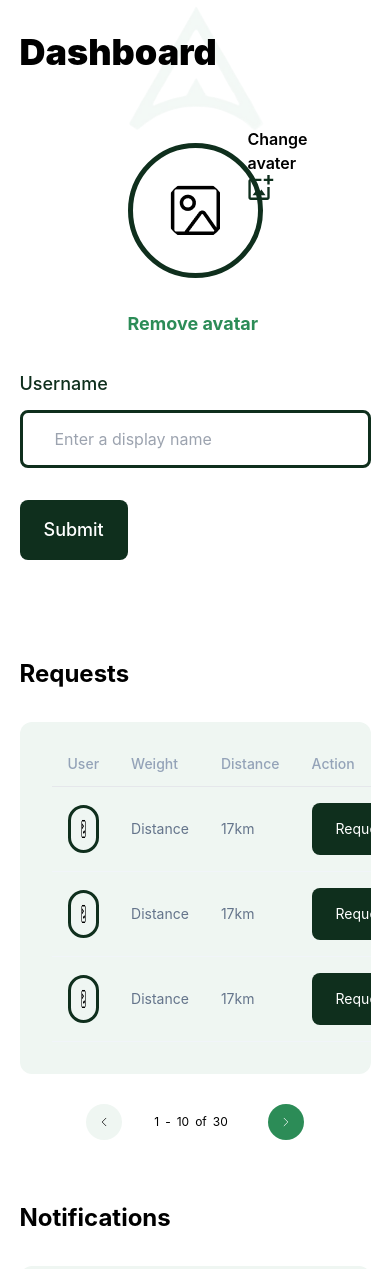
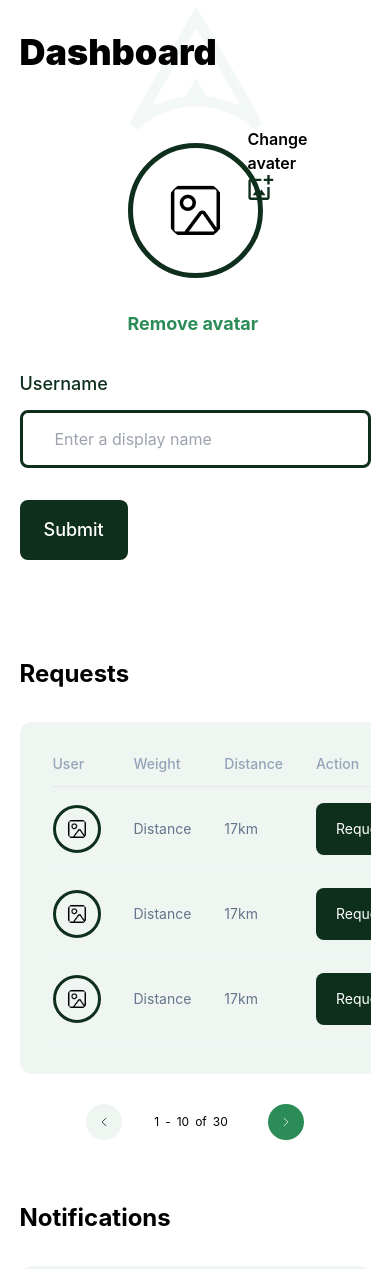
Before and after one commit to acendlabs/eco, a React (Create React App) app: page /dashboard in a window 390 px wide. Shown: the top 1269 px of the page. Built offline with nearby package versions, Linux system fonts and the light colour scheme.

Commit message:
requets table totally responsive

```diff
--- a/src/components/data/Data.jsx
+++ b/src/components/data/Data.jsx
@@ -1,5 +1,4 @@
-import React from "react";
-
+// eslint-disable-next-line
 export const requests = [
   {
     user: "Jay",
--- a/src/components/layout/Pagination.jsx
+++ b/src/components/layout/Pagination.jsx
@@ -1,7 +1,7 @@
 import React from "react";
 
 const Pagination = () => {
-  const onSelect = (e) => null;
+  // const onSelect = (e) => null;
   return (
     <div className="flex justify-center h-24 items-center text-xs md:text-base">
       {/* <div>showing 1 - 5</div> */}
--- a/src/components/layout/Table.jsx
+++ b/src/components/layout/Table.jsx
@@ -15,22 +15,22 @@ const Table = ({ user }) => {
   };
 
   return (
-    <div className="p-8 md:p-16 rounded-xl bg-[#EFF6F2]">
+    <div className="p-8 md:p-16 rounded-xl bg-[#EFF6F2] w-max sm:w-full ">
       <Alert alert={alert} />
       <div>
-        <table className="w-full border-collapse table-auto text-sm font-normal">
-          <thead className="">
+        <table className="w-full border-collapse table-auto sm:table-fixed text-sm font-normal">
+          <thead>
             <tr>
-              <th className="border-b dark:border-slate-600 font-medium p-4 md:pl-8 pt-0 pb-3 text-slate-400 dark:text-slate-200 text-left">
+              <th className="border-b font-medium py-4 pr-8 pt-0 pb-3 text-slate-400 text-left">
                 User
               </th>
-              <th className="border-b dark:border-slate-600 font-medium p-4 md:pl-8 pt-0 pb-3 text-slate-400 dark:text-slate-200 text-left">
+              <th className="border-b font-medium py-4 pr-8 pt-0 pb-3 text-slate-400 text-left">
                 Weight
               </th>
-              <th className="border-b dark:border-slate-600 font-medium p-4 md:pl-8 pt-0 pb-3 text-slate-400 dark:text-slate-200 text-left">
+              <th className="border-b font-medium py-4 pr-8 pt-0 pb-3 text-slate-400 text-left">
                 Distance
               </th>
-              <th className="border-b dark:border-slate-600 font-medium p-4 md:pl-8 pt-0 pb-3 text-slate-400 dark:text-slate-200 text-left">
+              <th className="border-b font-medium py-4 pr-8 pt-0 pb-3 text-slate-400 text-left">
                 Action
               </th>
             </tr>
@@ -39,22 +39,24 @@ const Table = ({ user }) => {
             return (
               <tbody key={i} className="bg-transparent">
                 <tr>
-                  <td className="border-b border-slate-100 dark:border-slate-700 p-4 md:pl-8 text-slate-500 dark:text-slate-400">
-                    <img
-                      className="p-2.5 rounded-full border-[3px] border-[#0F2F1D] w-12 h-12"
-                      src={avatar}
-                      alt=""
-                    />
+                  <td className="border-b border-slate-100 py-4 pr-8 text-slate-500">
+                    <div className="w-12 h-12">
+                      <img
+                        className="p-2.5 rounded-full border-[3px] border-[#0F2F1D] w-12 h-12"
+                        src={avatar}
+                        alt=""
+                      />
+                    </div>
                   </td>
-                  <td className="border-b border-slate-100 dark:border-slate-700 p-4 md:pl-8 text-slate-500 dark:text-slate-400">
+                  <td className="border-b border-slate-100 py-4 pr-8 text-slate-500">
                     {item?.Weight}
                   </td>
-                  <td className="border-b border-slate-100 dark:border-slate-700 p-4 md:pl-8 text-slate-500 dark:text-slate-400">
+                  <td className="border-b border-slate-100 py-4 pr-8 text-slate-500">
                     {item?.Distance}
                   </td>
-                  <td className="border-b border-slate-100 dark:border-slate-700 p-4 md:pl-8 text-slate-500 dark:text-slate-400">
+                  <td className="border-b border-slate-100 py-4 pr-8 text-slate-500">
                     <button
-                      className="bg-[#0F2F1D] text-white py-4 px-6 rounded-lg"
+                      className="bg-[#0F2F1D] text-white py-4 px-5 rounded-lg"
                       onClick={sendRequest}
                     >
                       Request
--- a/src/pages/dashboard.js
+++ b/src/pages/dashboard.js
@@ -13,6 +13,7 @@ const Dashboard = () => {
   const [filename, setFilename] = useState("Choose Image");
   const [user, setUser] = useState({ username: "" });
   const [alert, setAlert] = useState({});
+  console.log(filename);
 
   console.log(alert, user.username, file);
   const onFileChange = (e) => {
@@ -45,7 +46,7 @@ const Dashboard = () => {
   };
 
   return (
-    <div className="relative flex flex-col mx-[5%] sm:mx-[10%] md:mx-36">
+    <div className="relative flex flex-col mx-[5%] sm:mx-[8%] md:mx-[10] ">
       <Alert alert={alert} />
       <img
         className="w-[40%] h-auto absolute -z-10 left-[50%] -translate-x-2/4 opacity-25"
@@ -61,7 +62,7 @@ const Dashboard = () => {
       <div className="flex flex-col lg:flex-row lg:space-x-8 mb-16 text-left">
         <div className="relative w-full lg:w-[60%] ">
           <h2 className="text-2xl font-bold mt-8 mb-8 md:mb-16 ">Requests</h2>
-          <div className="overflow-hidden">
+          <div className="w-full overflow-x-scroll sm:overflow-hidden">
             <Table user={user} />
           </div>
           <Pagination />
```
